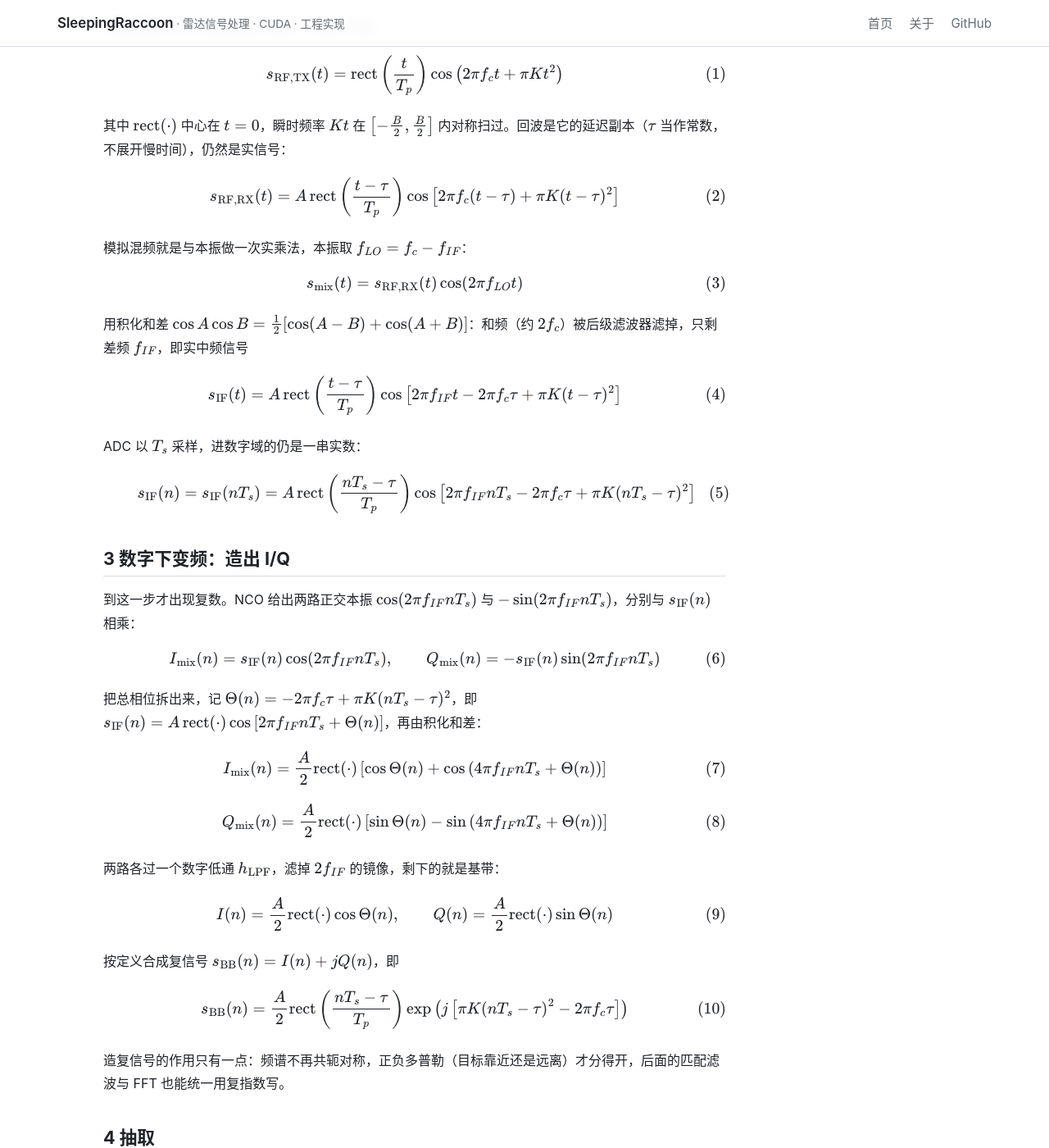
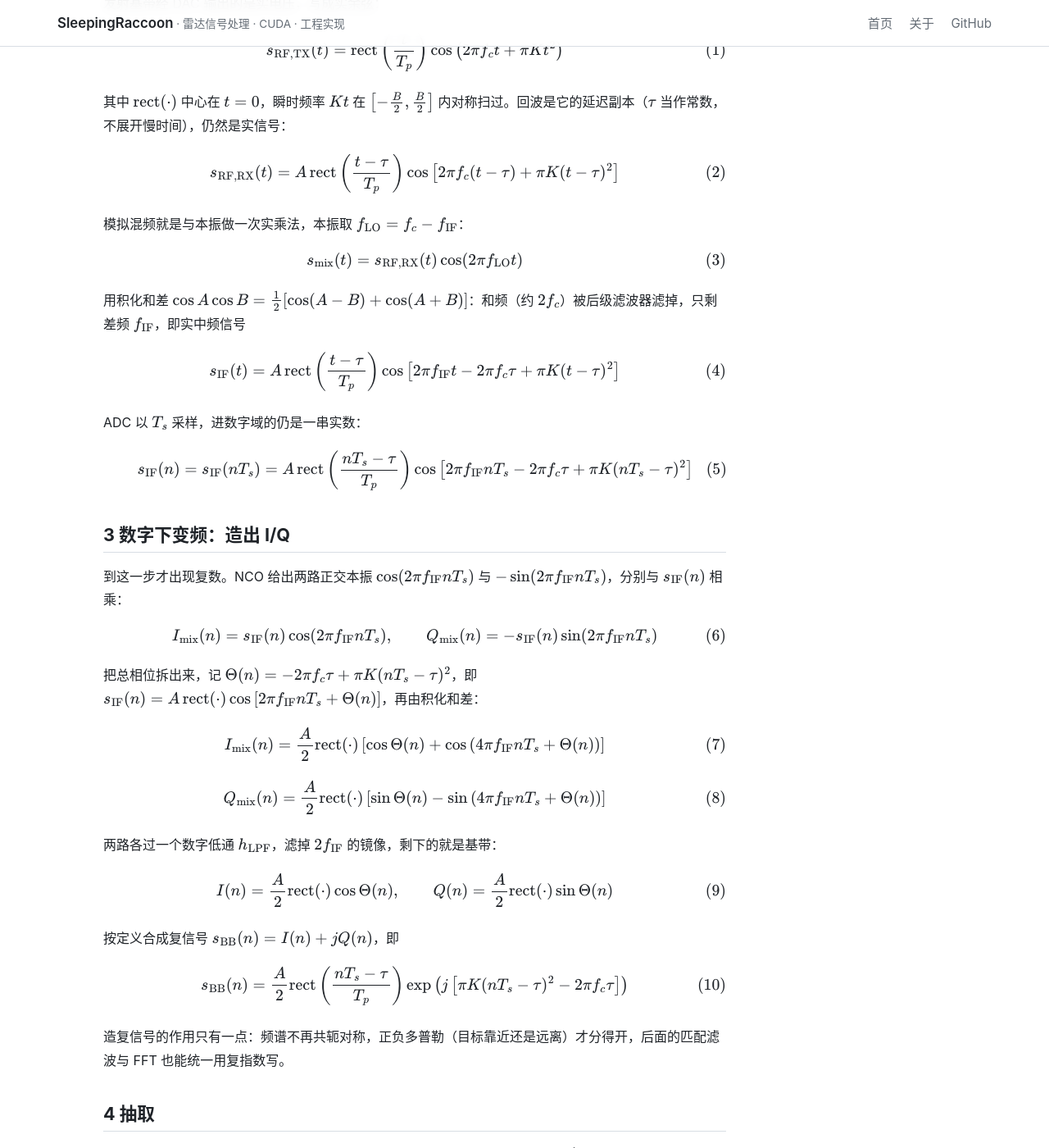
Before and after one commit to SleepingRaccoon/SleepingRaccoon.github.io, a Jekyll site: the page built from _radar/13_中频采样_数字下变频.md, in a window 1280 px wide and 1400 px high, scrolled down 862 px. Shown: the whole window at 82% size. Built offline with Jekyll 4.4.1, drawn with Linux system fonts in a browser that asks for light colours; formulas are drawn with MathJax 3; some of the changed text lies outside the part shown.

Commit message:
docs(13): f_LO/f_IF 下标改正体，删掉多字母下标一律用正体这句

```diff
--- a/_radar/13_中频采样_数字下变频.md
+++ b/_radar/13_中频采样_数字下变频.md
@@ -5,11 +5,11 @@ description: 从实射频发射、模拟混频到中频采样，再推导 I/Q
 ---
 
 ## 1 符号约定
-ADC 之前全是实信号（正余弦函数，不含 $j$），进入数字域之后才用 I/Q 两路造出复信号。多字母下标一律用正体。
+ADC 之前全是实信号（正余弦函数，不含 $j$），进入数字域之后才用 I/Q 两路造出复信号。
 
 *   $f_c$：载频；
-*   $f_{LO}$：本振频率；
-*   $f_{IF} = f_c - f_{LO}$：中频；
+*   $f_{\mathrm{LO}}$：本振频率；
+*   $f_{\mathrm{IF}} = f_c - f_{\mathrm{LO}}$：中频；
 *   $K$：LFM 调频斜率；
 *   $T_p$：脉宽；$B = \lvert K\rvert T_p$：带宽；
 *   $R$：目标斜距；
@@ -34,42 +34,42 @@ $$
 s_{\mathrm{RF,RX}}(t) = A \operatorname{rect}\left(\frac{t-\tau}{T_p}\right) \cos\left[2\pi f_c (t-\tau) + \pi K (t-\tau)^2\right] \tag{2}
 $$
 
-模拟混频就是与本振做一次实乘法，本振取 $f_{LO} = f_c - f_{IF}$：
+模拟混频就是与本振做一次实乘法，本振取 $f_{\mathrm{LO}} = f_c - f_{\mathrm{IF}}$：
 
 $$
-s_{\mathrm{mix}}(t) = s_{\mathrm{RF,RX}}(t) \cos(2\pi f_{LO} t) \tag{3}
+s_{\mathrm{mix}}(t) = s_{\mathrm{RF,RX}}(t) \cos(2\pi f_{\mathrm{LO}} t) \tag{3}
 $$
 
-用积化和差 $\cos A \cos B = \frac{1}{2}\left[\cos(A-B) + \cos(A+B)\right]$：和频（约 $2f_c$）被后级滤波器滤掉，只剩差频 $f_{IF}$，即实中频信号
+用积化和差 $\cos A \cos B = \frac{1}{2}\left[\cos(A-B) + \cos(A+B)\right]$：和频（约 $2f_c$）被后级滤波器滤掉，只剩差频 $f_{\mathrm{IF}}$，即实中频信号
 
 $$
-s_{\mathrm{IF}}(t) = A \operatorname{rect}\left(\frac{t-\tau}{T_p}\right) \cos\left[2\pi f_{IF} t - 2\pi f_c \tau + \pi K (t-\tau)^2\right] \tag{4}
+s_{\mathrm{IF}}(t) = A \operatorname{rect}\left(\frac{t-\tau}{T_p}\right) \cos\left[2\pi f_{\mathrm{IF}} t - 2\pi f_c \tau + \pi K (t-\tau)^2\right] \tag{4}
 $$
 
 ADC 以 $T_s$ 采样，进数字域的仍是一串实数：
 
 $$
-s_{\mathrm{IF}}(n) = s_{\mathrm{IF}}(nT_s) = A \operatorname{rect}\left(\frac{nT_s-\tau}{T_p}\right) \cos\left[2\pi f_{IF} nT_s - 2\pi f_c \tau + \pi K (nT_s-\tau)^2\right] \tag{5}
+s_{\mathrm{IF}}(n) = s_{\mathrm{IF}}(nT_s) = A \operatorname{rect}\left(\frac{nT_s-\tau}{T_p}\right) \cos\left[2\pi f_{\mathrm{IF}} nT_s - 2\pi f_c \tau + \pi K (nT_s-\tau)^2\right] \tag{5}
 $$
 
 ## 3 数字下变频：造出 I/Q
-到这一步才出现复数。NCO 给出两路正交本振 $\cos(2\pi f_{IF} nT_s)$ 与 $-\sin(2\pi f_{IF} nT_s)$，分别与 $s_{\mathrm{IF}}(n)$ 相乘：
+到这一步才出现复数。NCO 给出两路正交本振 $\cos(2\pi f_{\mathrm{IF}} nT_s)$ 与 $-\sin(2\pi f_{\mathrm{IF}} nT_s)$，分别与 $s_{\mathrm{IF}}(n)$ 相乘：
 
 $$
-I_{\mathrm{mix}}(n) = s_{\mathrm{IF}}(n) \cos(2\pi f_{IF} nT_s),\qquad Q_{\mathrm{mix}}(n) = -s_{\mathrm{IF}}(n) \sin(2\pi f_{IF} nT_s) \tag{6}
+I_{\mathrm{mix}}(n) = s_{\mathrm{IF}}(n) \cos(2\pi f_{\mathrm{IF}} nT_s),\qquad Q_{\mathrm{mix}}(n) = -s_{\mathrm{IF}}(n) \sin(2\pi f_{\mathrm{IF}} nT_s) \tag{6}
 $$
 
-把总相位拆出来，记 $\Theta(n) = -2\pi f_c \tau + \pi K (nT_s-\tau)^2$，即 $s_{\mathrm{IF}}(n) = A \operatorname{rect}(\cdot)\cos\left[2\pi f_{IF} nT_s + \Theta(n)\right]$，再由积化和差：
+把总相位拆出来，记 $\Theta(n) = -2\pi f_c \tau + \pi K (nT_s-\tau)^2$，即 $s_{\mathrm{IF}}(n) = A \operatorname{rect}(\cdot)\cos\left[2\pi f_{\mathrm{IF}} nT_s + \Theta(n)\right]$，再由积化和差：
 
 $$
-I_{\mathrm{mix}}(n) = \frac{A}{2}\operatorname{rect}(\cdot)\left[\cos\Theta(n) + \cos\left(4\pi f_{IF} nT_s + \Theta(n)\right)\right] \tag{7}
+I_{\mathrm{mix}}(n) = \frac{A}{2}\operatorname{rect}(\cdot)\left[\cos\Theta(n) + \cos\left(4\pi f_{\mathrm{IF}} nT_s + \Theta(n)\right)\right] \tag{7}
 $$
 
 $$
-Q_{\mathrm{mix}}(n) = \frac{A}{2}\operatorname{rect}(\cdot)\left[\sin\Theta(n) - \sin\left(4\pi f_{IF} nT_s + \Theta(n)\right)\right] \tag{8}
+Q_{\mathrm{mix}}(n) = \frac{A}{2}\operatorname{rect}(\cdot)\left[\sin\Theta(n) - \sin\left(4\pi f_{\mathrm{IF}} nT_s + \Theta(n)\right)\right] \tag{8}
 $$
 
-两路各过一个数字低通 $h_{\mathrm{LPF}}$，滤掉 $2f_{IF}$ 的镜像，剩下的就是基带：
+两路各过一个数字低通 $h_{\mathrm{LPF}}$，滤掉 $2f_{\mathrm{IF}}$ 的镜像，剩下的就是基带：
 
 $$
 I(n) = \frac{A}{2}\operatorname{rect}(\cdot)\cos\Theta(n),\qquad Q(n) = \frac{A}{2}\operatorname{rect}(\cdot)\sin\Theta(n) \tag{9}
@@ -95,7 +95,7 @@ $$
 ## 5 速查
 
 $$
-s_{\mathrm{IF}}(n) = A \operatorname{rect}\left(\frac{nT_s-\tau}{T_p}\right) \cos\left[2\pi f_{IF} nT_s - 2\pi f_c \tau + \pi K (nT_s-\tau)^2\right]
+s_{\mathrm{IF}}(n) = A \operatorname{rect}\left(\frac{nT_s-\tau}{T_p}\right) \cos\left[2\pi f_{\mathrm{IF}} nT_s - 2\pi f_c \tau + \pi K (nT_s-\tau)^2\right]
 $$
 
 $$
```
